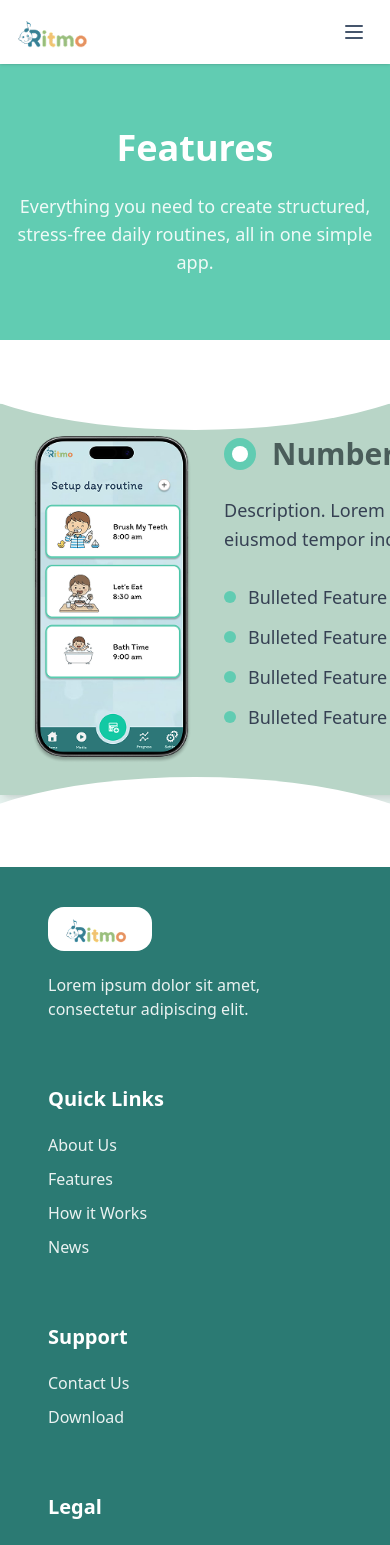
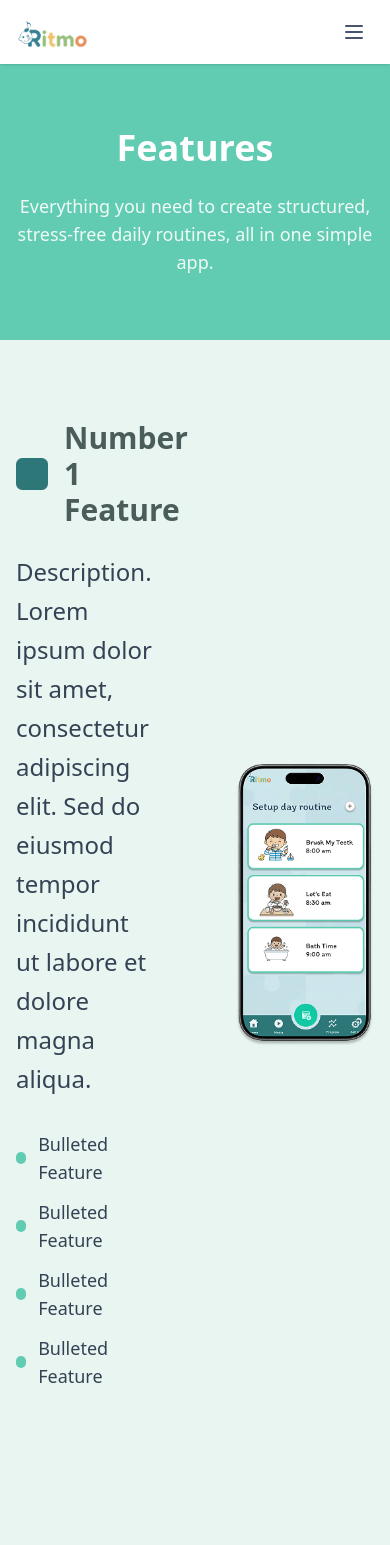
Before and after one commit to johnkarlmolina/ritmo-2.0, a React (Vite) app: page /features in a window 390 px wide. Shown: the top 1545 px of the page. Built offline with nearby package versions, Linux system fonts and the light colour scheme.

Commit message:
redesign the feature

```diff
--- a/src/components/FeatureCarousel.css
+++ /dev/null
@@ -1,131 +0,0 @@
-/* Disable auto-scroll animation; keep flex layout for row */
-.animate-scroll {
-  display: flex;
-}
-
-.carousel-slide {
-  flex-shrink: 0;
-}
-
-/* Ensure swipe/drag scrolling feels natural */
-.carousel-section {
-  touch-action: pan-x;
-}
-
-/* Hide scrollbar utility for carousel */
-.no-scrollbar::-webkit-scrollbar {
-  display: none;
-}
-.no-scrollbar {
-  -ms-overflow-style: none;
-  scrollbar-width: none;
-  -webkit-overflow-scrolling: touch;
-  scroll-behavior: smooth; /* smoother programmatic scroll and snap */
-}
-
-/* While dragging, disable snap for fluid swiping; re-enable on release */
-.dragging {
-  scroll-snap-type: none !important;
-}
-
-/* Subtle movement feedback on cards */
-.carousel-slide > div {
-  transition: transform 150ms ease;
-}
-.dragging .carousel-slide > div {
-  transform: scale(0.995);
-}
-
-/* Curved Carousel Styling */
-.carousel-section {
-  --v-offset: 60px;
-  --curve-height: 150px;
-  position: relative;
-  overflow: hidden;
-}
-
-.carousel-section::before,
-.carousel-section::after {
-  content: "";
-  display: block;
-  background: white;
-  width: calc(100vw + 2 * var(--v-offset));
-  height: var(--curve-height);
-  position: absolute;
-  border-radius: 50%;
-  left: calc(-1 * var(--v-offset));
-  right: calc(-1 * var(--v-offset));
-  z-index: 20; /* keep curves above content while not blocking interactions */
-  pointer-events: none;
-}
-
-.carousel-section::before {
-  top: calc(-0.4 * var(--curve-height));
-}
-
-.carousel-section::after {/* Core Carousel */
-.animate-scroll {
-  display: flex;
-}
-
-.carousel-slide {
-  flex-shrink: 0;
-}
-
-.carousel-section {
-  touch-action: pan-x;
-}
-
-/* Hide scrollbar */
-.no-scrollbar::-webkit-scrollbar {
-  display: none;
-}
-.no-scrollbar {
-  scrollbar-width: none;
-  -ms-overflow-style: none;
-  scroll-behavior: smooth;
-}
-
-/* Drag feedback */
-.dragging {
-  scroll-snap-type: none !important;
-}
-.dragging .carousel-slide > div {
-  transform: scale(0.98);
-}
-
-/* Curved Mask */
-.carousel-section {
-  --v-offset: 60px;
-  --curve-height: 150px;
-  position: relative;
-  overflow: hidden;
-}
-
-.carousel-section::before,
-.carousel-section::after {
-  content: "";
-  background: white;
-  width: calc(100vw + 2 * var(--v-offset));
-  height: var(--curve-height);
-  position: absolute;
-  left: calc(-1 * var(--v-offset));
-  border-radius: 50%;
-  z-index: 20;
-  pointer-events: none;
-}
-
-.carousel-section::before {
-  top: calc(-0.4 * var(--curve-height));
-}
-.carousel-section::after {
-  bottom: calc(-0.4 * var(--curve-height));
-}
-
-/* Card animation */
-.carousel-slide > div {
-  transition: transform 150ms ease;
-}
-
-  bottom: calc(-0.4 * var(--curve-height));
-}
--- a/src/pages/feature.tsx
+++ b/src/pages/feature.tsx
@@ -1,309 +1,365 @@
-import '../components/FeatureCarousel.css';
-import { useRef, useEffect } from 'react';
+import { useEffect, useState } from 'react';
 
 export default function Features() {
-	const scrollRef = useRef<HTMLDivElement | null>(null);
-
-	// Move scroll function outside useEffect so buttons can access it
-	const scrollToNearestSnap = (dir: 1 | -1) => {
-		const el = scrollRef.current;
-		if (!el) return;
-
-		const getStep = () => {
-			const card = el.querySelector('.carousel-slide') as HTMLElement | null;
-			if (card) return card.offsetWidth + 40; // include gap and padding approx
-			return 400;
-		};
-
-		const step = getStep();
-		const current = el.scrollLeft;
-		const totalCards = 6;
-
-		// Calculate current card index
-		let currentIndex = Math.round(current / step);
-
-		// Check bounds before moving and don't move if at edge
-		if (dir > 0 && currentIndex >= totalCards - 1) {
-			// Already at last card, don't move (bounce back)
-			return;
-		} else if (dir < 0 && currentIndex <= 0) {
-			// Already at first card, don't move (bounce back)
-			return;
-		}
-
-		// Move to next/prev card only if within bounds
-		currentIndex += dir;
-
-		// Normal scroll to target card
-		el.scrollTo({ left: currentIndex * step, behavior: 'smooth' });
-	};
+	const [visibleSections, setVisibleSections] = useState<Set<number>>(new Set());
 
 	useEffect(() => {
-		const el = scrollRef.current;
-		if (!el) return;
+		const observers: IntersectionObserver[] = [];
+		const sectionRefs = document.querySelectorAll('[data-section]');
 
-		let isDown = false;
-		let startX = 0;
-		let scrollLeft = 0;
-		let rafId: number | null = null;
-		let pendingDelta = 0;
-
-				const onMouseDown = (e: MouseEvent) => {
-			isDown = true;
-			el.classList.add('dragging');
-			// Disable scroll snap via style for extra smoothness (CSS also handles via .dragging)
-			el.style.setProperty('scroll-snap-type', 'none');
-					{
-						const rect = el.getBoundingClientRect();
-						startX = e.clientX - rect.left;
-					}
-			scrollLeft = el.scrollLeft;
-		};
-
-		const onMouseLeave = () => {
-			isDown = false;
-			el.classList.remove('dragging');
-			el.style.removeProperty('scroll-snap-type');
-			if (rafId) {
-				cancelAnimationFrame(rafId);
-				rafId = null;
-				pendingDelta = 0;
-			}
-		};
-
-		const onMouseUp = () => {
-			isDown = false;
-			el.classList.remove('dragging');
-			el.style.removeProperty('scroll-snap-type');
-			if (rafId) {
-				cancelAnimationFrame(rafId);
-				rafId = null;
-				pendingDelta = 0;
-			}
-		};
-
-				const onMouseMove = (e: MouseEvent) => {
-			if (!isDown) return;
-			e.preventDefault();
-					const rect = el.getBoundingClientRect();
-					const x = e.clientX - rect.left;
-			const walk = (x - startX); // pixel delta
-			pendingDelta = scrollLeft - walk;
-			if (rafId === null) {
-				rafId = requestAnimationFrame(() => {
-					el.scrollLeft = pendingDelta;
-					rafId = null;
+		sectionRefs.forEach((section, index) => {
+			const observer = new IntersectionObserver(
+				(entries) => {
+					entries.forEach((entry) => {
+						if (entry.isIntersecting) {
+							setVisibleSections((prev) => new Set(prev).add(index));
+						} else {
+							// Remove from visible sections when out of view for re-animation
+							setVisibleSections((prev) => {
+								const newSet = new Set(prev);
+								newSet.delete(index);
+								return newSet;
 							});
 						}
-		};
+					});
+				},
+				{
+					threshold: 0.4,
+					rootMargin: '0px 0px -20% 0px'
+				}
+			);
 
-		el.addEventListener('mousedown', onMouseDown);
-		el.addEventListener('mouseleave', onMouseLeave);
-		el.addEventListener('mouseup', onMouseUp);
-		el.addEventListener('mousemove', onMouseMove);
-
-		// Touch support
-		let touchStartX = 0;
-		let touchScrollLeft = 0;
-		const onTouchStart = (e: TouchEvent) => {
-			touchStartX = e.touches[0].pageX;
-			touchScrollLeft = el.scrollLeft;
-			el.classList.add('dragging');
-			el.style.setProperty('scroll-snap-type', 'none');
-		};
-				const onTouchMove = (e: TouchEvent) => {
-					e.preventDefault();
-					const x = e.touches[0].pageX;
-			const walk = (x - touchStartX);
-			pendingDelta = touchScrollLeft - walk;
-			if (rafId === null) {
-				rafId = requestAnimationFrame(() => {
-					el.scrollLeft = pendingDelta;
-					rafId = null;
+			observer.observe(section);
+			observers.push(observer);
 		});
-			}
-		};
-		const onTouchEnd = () => {
-			el.classList.remove('dragging');
-			el.style.removeProperty('scroll-snap-type');
-			if (rafId) {
-				cancelAnimationFrame(rafId);
-				rafId = null;
-				pendingDelta = 0;
-			}
-		};
-
-		el.addEventListener('touchstart', onTouchStart as EventListener, { passive: true });
-		// Use non-passive to allow preventDefault if needed on some devices
-		el.addEventListener('touchmove', onTouchMove as EventListener, { passive: false });
-		el.addEventListener('touchend', onTouchEnd as EventListener, { passive: true });
-
-		// Global keyboard navigation without requiring focus/click
-		const onKeyDown = (e: KeyboardEvent) => {
-			if (!el) return;
-			if (e.repeat) return; // we manage repeat manually
-			if (e.key === 'ArrowRight') {
-				scrollToNearestSnap(1);
-			} else if (e.key === 'ArrowLeft') {
-				scrollToNearestSnap(-1);
-			}
-		};
-		const onKeyUp = () => {
-			// Key up handler - no specific action needed for carousel navigation
-		};
-		window.addEventListener('keydown', onKeyDown);
-		window.addEventListener('keyup', onKeyUp);
 
 		return () => {
-			el.removeEventListener('mousedown', onMouseDown);
-			el.removeEventListener('mouseleave', onMouseLeave);
-			el.removeEventListener('mouseup', onMouseUp);
-			el.removeEventListener('mousemove', onMouseMove);
-			el.removeEventListener('touchstart', onTouchStart as EventListener);
-			el.removeEventListener('touchmove', onTouchMove as EventListener);
-			el.removeEventListener('touchend', onTouchEnd as EventListener);
-			window.removeEventListener('keydown', onKeyDown);
-			window.removeEventListener('keyup', onKeyUp);
+			observers.forEach((observer) => observer.disconnect());
 		};
 	}, []);
-	const features = [
-		{
-			id: 1,
-			title: "Number 1 Feature",
-			description: "Description. Lorem ipsum dolor sit amet, consectetur adipiscing elit. Sed do eiusmod tempor incididunt ut labore et",
-			image: "/src/assets/1.png",
-			bulletPoints: [
-				"Bulleted Feature",
-				"Bulleted Feature",
-				"Bulleted Feature",
-				"Bulleted Feature"
-			]
-		},
-		{
-			id: 2,
-			title: "Number 2 Feature",
-			description: "Description. Lorem ipsum dolor sit amet, consectetur adipiscing elit. Sed do eiusmod tempor incididunt ut labore et",
-			image: "/src/assets/2.png",
-			bulletPoints: [
-				"Bulleted Feature",
-				"Bulleted Feature",
-				"Bulleted Feature",
-				"Bulleted Feature"
-			]
-		},
-		{
-			id: 3,
-			title: "Number 2.1 Feature",
-			description: "Description. Lorem ipsum dolor sit amet, consectetur adipiscing elit. Sed do eiusmod tempor incididunt ut labore et",
-			image: "/src/assets/2.1.png",
-			bulletPoints: [
-				"Bulleted Feature",
-				"Bulleted Feature",
-				"Bulleted Feature",
-				"Bulleted Feature"
-			]
-		},
-		{
-			id: 4,
-			title: "Number 2.3 Feature",
-			description: "Description. Lorem ipsum dolor sit amet, consectetur adipiscing elit. Sed do eiusmod tempor incididunt ut labore et",
-			image: "/src/assets/2.3.png",
-			bulletPoints: [
-				"Bulleted Feature",
-				"Bulleted Feature",
-				"Bulleted Feature",
-				"Bulleted Feature"
-			]
-		},
-		{
-			id: 5,
-			title: "Number 3 Feature",
-			description: "Description. Lorem ipsum dolor sit amet, consectetur adipiscing elit. Sed do eiusmod tempor incididunt ut labore et",
-			image: "/src/assets/3.png",
-			bulletPoints: [
-				"Bulleted Feature",
-				"Bulleted Feature",
-				"Bulleted Feature",
-				"Bulleted Feature"
-			]
-		},
-		{
-			id: 6,
-			title: "Number 4 Feature",
-			description: "Description. Lorem ipsum dolor sit amet, consectetur adipiscing elit. Sed do eiusmod tempor incididunt ut labore et",
-			image: "/src/assets/4.png",
-			bulletPoints: [
-				"Bulleted Feature",
-				"Bulleted Feature",
-				"Bulleted Feature",
-				"Bulleted Feature"
-			]
-		}
-	];
 
 	return (
-
-		<>
-			{/* Hero Section */}
-			<section className="py-16 flex items-center" style={{ backgroundColor: '#61CCB2' }}>
+		<div className="scroll-smooth">
+			{/* Hero Section + Feature Section 1 Combined */}
+			<section
+				data-section
+				className={`min-h-screen transition-all duration-1000 ease-out transform ${
+					visibleSections.has(0)
+						? 'opacity-100 translate-y-0'
+						: 'opacity-0 translate-y-10'
+				}`}
+				style={{ backgroundColor: '#61CCB2' }}>
+				{/* Hero Content */}
+				<div className="py-16 flex items-center">
 					<div className="max-w-5xl mx-auto px-4 sm:px-6 lg:px-8 w-full text-center">
 						<h1 className="text-4xl md:text-5xl font-extrabold text-white mb-6">Features</h1>
 						<p className="max-w-2xl mx-auto text-white/90 text-lg md:text-xl">
 							Everything you need to create structured, stress-free daily routines, all in one simple app.
 						</p>
 					</div>
+				</div>
+
+				{/* Feature 1 Content */}
+				<div className="py-20 px-4" style={{ backgroundColor: '#E8F5F1' }}>
+					<div className="max-w-7xl mx-auto">
+						<div className="flex items-center justify-between gap-20">
+							{/* Left Content */}
+							<div className={`flex-1 transition-all duration-1000 ease-out transform delay-300 ${
+								visibleSections.has(0)
+									? 'opacity-100 translate-x-0'
+									: 'opacity-0 -translate-x-20'
+							}`}>
+								<div className="flex items-center mb-6">
+									<img
+										src="/src/assets/Rectangle 482.png"
+										alt="Feature Icon"
+										className="w-8 h-8 mr-4"
+									/>
+									<h2 className="text-3xl font-bold" style={{ color: '#4A5D5A' }}>
+										Number 1 Feature
+									</h2>
+								</div>
+								<div className="flex-1">
+									<p className="text-gray-700 text-2xl mb-8 leading-relaxed">
+										Description. Lorem ipsum dolor sit amet, consectetur adipiscing elit. Sed do eiusmod tempor incididunt ut labore et dolore magna aliqua.
+									</p>
+								</div>
+								<ul className="space-y-3">
+									<li className="flex items-center text-lg text-gray-700">
+										<div className="w-3 h-3 rounded-full mr-3" style={{ backgroundColor: '#61CCB2' }}></div>
+										Bulleted Feature
+									</li>
+									<li className="flex items-center text-lg text-gray-700">
+										<div className="w-3 h-3 rounded-full mr-3" style={{ backgroundColor: '#61CCB2' }}></div>
+										Bulleted Feature
+									</li>
+									<li className="flex items-center text-lg text-gray-700">
+										<div className="w-3 h-3 rounded-full mr-3" style={{ backgroundColor: '#61CCB2' }}></div>
+										Bulleted Feature
+									</li>
+									<li className="flex items-center text-lg text-gray-700">
+										<div className="w-3 h-3 rounded-full mr-3" style={{ backgroundColor: '#61CCB2' }}></div>
+										Bulleted Feature
+									</li>
+								</ul>
+							</div>
+
+							{/* Right Phone Image */}
+							<div className={`flex-1 flex items-center justify-center transition-all duration-1000 ease-out transform delay-300 ${
+								visibleSections.has(0)
+									? 'opacity-100 translate-x-0'
+									: 'opacity-0 translate-x-20'
+							}`}>
+								<div className="relative">
+									<img
+										src="/src/assets/1.png"
+										alt="Number 1 Feature Phone Mockup"
+										className="w-80 h-auto object-contain"
+									/>
+								</div>
+							</div>
+						</div>
+					</div>
+				</div>
 			</section>
 
-			{/* Carousel Features Section */}
-						<section className="carousel-section relative overflow-hidden" style={{ backgroundColor: '#E8F5F1' }}>
-				{/* Main Carousel Section */}
-				<div className="py-16">
-					<div ref={scrollRef} className="overflow-x-auto no-scrollbar snap-x snap-mandatory cursor-grab active:cursor-grabbing select-none z-0">
-						<div className="animate-scroll flex gap-10 px-8">
-							{/* Single array with true infinite loop */}
-							{features.map((feature, index) => (
-								<div key={`${feature.id}-${index}`} className="carousel-slide shrink-0 snap-center">
-									{/* Feature Box with Phone Inside on Left */}
-									<div className="flex gap-8 p-8 shadow-lg w-[900px]" style={{ backgroundColor: '#B8D5C7' }}>
-										{/* Phone Image on Left Side */}
-										<div className="flex items-center justify-center shrink-0">
+			{/* Feature Section 2 */}
+			<section
+				data-section
+				className={`py-20 px-4 min-h-screen flex items-center transition-all duration-1000 ease-out transform ${
+					visibleSections.has(1)
+						? 'opacity-100 translate-x-0'
+						: 'opacity-0 translate-x-10'
+				}`}
+				style={{ backgroundColor: '#E8F5F1' }}>
+				<div className="max-w-7xl mx-auto">
+					<div className="flex items-center justify-between gap-20">
+						{/* Left Phone Image */}
+						<div className={`flex-1 flex items-center justify-center transition-all duration-1000 ease-out transform ${
+							visibleSections.has(1)
+								? 'opacity-100 translate-x-0'
+								: 'opacity-0 -translate-x-20'
+						}`}>
+							<div className="relative">
 								<img
-												src={feature.image}
-												alt={feature.title}
-												className="w-40 h-auto object-contain"
+									src="/src/assets/2.1.png"
+									alt="Number 2 Feature Phone Mockup"
+									className="w-80 h-auto object-contain"
 								/>
 							</div>
+						</div>
 
-										{/* Feature Content on Right Side */}
+						{/* Right Content */}
+						<div className={`flex-1 transition-all duration-1000 ease-out transform ${
+							visibleSections.has(1)
+								? 'opacity-100 translate-x-0'
+								: 'opacity-0 translate-x-20'
+						}`}>
+							<div className="flex items-start mb-6">
+								<img
+									src="/src/assets/Rectangle 482.png"
+									alt="Feature Icon"
+									className="w-8 h-8 mr-4"
+								/>
+								<h2 className="text-3xl font-bold" style={{ color: '#4A5D5A' }}>
+									Number 2 Feature
+								</h2>
+							</div>
 							<div className="flex-1">
-											<div className="flex items-center mb-6">
-												<div className="w-8 h-8 rounded-full mr-4 flex items-center justify-center" style={{ backgroundColor: '#61CCB2' }}>
-													<div className="w-4 h-4 bg-white rounded-full"></div>
+								<p className="text-gray-700 text-2xl mb-8 leading-relaxed">
+									Description. Lorem ipsum dolor sit amet, consectetur adipiscing elit. Sed do eiusmod tempor incididunt ut labore et dolore magna aliqua.
+								</p>
 							</div>
-												<h3 className="text-3xl font-bold" style={{ color: '#4A5D5A' }}>
-													{feature.title}
-												</h3>
-											</div>
-											<p className="text-gray-700 text-lg mb-7 leading-relaxed">
-												{feature.description}
-											</p>
 							<ul className="space-y-3">
-												{feature.bulletPoints.map((point, idx) => (
-													<li key={idx} className="flex items-center text-lg text-gray-700">
+								<li className="flex items-center text-lg text-gray-700">
 									<div className="w-3 h-3 rounded-full mr-3" style={{ backgroundColor: '#61CCB2' }}></div>
-														{point}
+									Bulleted Feature
 								</li>
-												))}
+								<li className="flex items-center text-lg text-gray-700">
+									<div className="w-3 h-3 rounded-full mr-3" style={{ backgroundColor: '#61CCB2' }}></div>
+									Bulleted Feature
+								</li>
+								<li className="flex items-center text-lg text-gray-700">
+									<div className="w-3 h-3 rounded-full mr-3" style={{ backgroundColor: '#61CCB2' }}></div>
+									Bulleted Feature
+								</li>
+								<li className="flex items-center text-lg text-gray-700">
+									<div className="w-3 h-3 rounded-full mr-3" style={{ backgroundColor: '#61CCB2' }}></div>
+									Bulleted Feature
+								</li>
 							</ul>
 						</div>
 					</div>
 				</div>
-							))}
+			</section>
+
+			{/* Feature Section 3 */}
+			<section
+				data-section
+				className={`py-20 px-4 min-h-screen flex items-center transition-all duration-1000 ease-out transform ${
+					visibleSections.has(2)
+						? 'opacity-100 translate-x-0'
+						: 'opacity-0 -translate-x-10'
+				}`}
+				style={{ backgroundColor: '#E8F5F1' }}>
+				<div className="max-w-7xl mx-auto">
+					<div className="flex items-center justify-between gap-20">
+						{/* Left Content */}
+						<div className={`flex-1 transition-all duration-1000 ease-out transform ${
+							visibleSections.has(2)
+								? 'opacity-100 translate-x-0'
+								: 'opacity-0 -translate-x-20'
+						}`}>
+							<div className="flex items-center mb-6">
+								<img
+									src="/src/assets/Rectangle 482.png"
+									alt="Feature Icon"
+									className="w-8 h-8 mr-4"
+								/>
+								<h2 className="text-3xl font-bold" style={{ color: '#4A5D5A' }}>
+									Number 3 Feature
+								</h2>
+							</div>
+							<div className="flex-1">
+								<p className="text-gray-700 text-2xl mb-8 leading-relaxed">
+									Description. Lorem ipsum dolor sit amet, consectetur adipiscing elit. Sed do eiusmod tempor incididunt ut labore et dolore magna aliqua.
+								</p>
+							</div>
+							<ul className="space-y-3">
+								<li className="flex items-center text-lg text-gray-700">
+									<div className="w-3 h-3 rounded-full mr-3" style={{ backgroundColor: '#61CCB2' }}></div>
+									Bulleted Feature
+								</li>
+								<li className="flex items-center text-lg text-gray-700">
+									<div className="w-3 h-3 rounded-full mr-3" style={{ backgroundColor: '#61CCB2' }}></div>
+									Bulleted Feature
+								</li>
+								<li className="flex items-center text-lg text-gray-700">
+									<div className="w-3 h-3 rounded-full mr-3" style={{ backgroundColor: '#61CCB2' }}></div>
+									Bulleted Feature
+								</li>
+								<li className="flex items-center text-lg text-gray-700">
+									<div className="w-3 h-3 rounded-full mr-3" style={{ backgroundColor: '#61CCB2' }}></div>
+									Bulleted Feature
+								</li>
+							</ul>
+						</div>
+
+						{/* Right Phone Image */}
+						<div className={`flex-1 flex items-center justify-center transition-all duration-1000 ease-out transform ${
+							visibleSections.has(2)
+								? 'opacity-100 translate-x-0'
+								: 'opacity-0 translate-x-20'
+						}`}>
+							<div className="relative">
+								<img
+									src="/src/assets/2.3.png"
+									alt="Number 3 Feature Phone Mockup"
+									className="w-80 h-auto object-contain"
+								/>
+							</div>
 						</div>
 					</div>
 				</div>
 			</section>
-		</>
+
+			{/* Feature Section 4 */}
+			<section
+				data-section
+				className={`py-20 px-4 min-h-screen flex items-center transition-all duration-1000 ease-out transform ${
+					visibleSections.has(3)
+						? 'opacity-100 translate-x-0'
+						: 'opacity-0 translate-x-10'
+				}`}
+				style={{ backgroundColor: '#E8F5F1' }}>
+				<div className="max-w-7xl mx-auto">
+					<div className="flex items-center justify-between gap-20">
+						{/* Left Phone Image */}
+						<div className={`flex-1 flex items-center justify-center transition-all duration-1000 ease-out transform ${
+							visibleSections.has(3)
+								? 'opacity-100 translate-x-0'
+								: 'opacity-0 -translate-x-20'
+						}`}>
+							<div className="relative">
+								<img
+									src="/src/assets/3.png"
+									alt="Number 4 Feature Phone Mockup"
+									className="w-80 h-auto object-contain"
+								/>
+							</div>
+						</div>
+
+						{/* Right Content */}
+						<div className={`flex-1 transition-all duration-1000 ease-out transform ${
+							visibleSections.has(3)
+								? 'opacity-100 translate-x-0'
+								: 'opacity-0 translate-x-20'
+						}`}>
+							<div className="flex items-start mb-6">
+								<img
+									src="/src/assets/Rectangle 482.png"
+									alt="Feature Icon"
+									className="w-8 h-8 mr-4"
+								/>
+								<h2 className="text-3xl font-bold" style={{ color: '#4A5D5A' }}>
+									Number 4 Feature
+								</h2>
+							</div>
+							<div className="flex-1">
+								<p className="text-gray-700 text-2xl mb-8 leading-relaxed">
+									Description. Lorem ipsum dolor sit amet, consectetur adipiscing elit. Sed do eiusmod tempor incididunt ut labore et dolore magna aliqua.
+								</p>
+							</div>
+							<ul className="space-y-3">
+								<li className="flex items-center text-lg text-gray-700">
+									<div className="w-3 h-3 rounded-full mr-3" style={{ backgroundColor: '#61CCB2' }}></div>
+									Bulleted Feature
+								</li>
+								<li className="flex items-center text-lg text-gray-700">
+									<div className="w-3 h-3 rounded-full mr-3" style={{ backgroundColor: '#61CCB2' }}></div>
+									Bulleted Feature
+								</li>
+								<li className="flex items-center text-lg text-gray-700">
+									<div className="w-3 h-3 rounded-full mr-3" style={{ backgroundColor: '#61CCB2' }}></div>
+									Bulleted Feature
+								</li>
+								<li className="flex items-center text-lg text-gray-700">
+									<div className="w-3 h-3 rounded-full mr-3" style={{ backgroundColor: '#61CCB2' }}></div>
+									Bulleted Feature
+								</li>
+							</ul>
+						</div>
+					</div>
+				</div>
+			</section>
+
+			{/* Experience All Features Section */}
+			<section
+				data-section
+				className={`py-20 px-4 min-h-screen flex items-center transition-all duration-1000 ease-out transform ${
+					visibleSections.has(4)
+						? 'opacity-100 translate-y-0'
+						: 'opacity-0 translate-y-10'
+				}`}
+				style={{ backgroundColor: '#61CCB2' }}>
+				<div className="max-w-7xl mx-auto text-center">
+					<h2 className="text-4xl md:text-5xl font-bold text-white mb-6">
+						Experience All Features
+					</h2>
+					<p className="text-white/90 text-lg md:text-xl mb-8 max-w-2xl mx-auto">
+						Download Ritmo today and see how simple routines can bring calm, confidence, and independence.
+					</p>
+					<button className="bg-white text-gray-700 px-8 py-3 rounded-full font-semibold text-lg hover:bg-gray-100 transition-colors inline-flex items-center gap-2">
+						<svg className="w-5 h-5" fill="currentColor" viewBox="0 0 20 20">
+							<path fillRule="evenodd" d="M3 17a1 1 0 011-1h12a1 1 0 110 2H4a1 1 0 01-1-1zm3.293-7.707a1 1 0 011.414 0L9 10.586V3a1 1 0 112 0v7.586l1.293-1.293a1 1 0 111.414 1.414l-3 3a1 1 0 01-1.414 0l-3-3a1 1 0 010-1.414z" clipRule="evenodd" />
+						</svg>
+						Download Now
+					</button>
+				</div>
+			</section>
+
+			{/* White space between Experience section and Footer */}
+			<div className="py-8 bg-white"></div>
+		</div>
 	);
-
 }
```
Also changed, not shown: src/assets/Rectangle 482.png (added). Lines whose indentation alone changed are shown as unchanged.
